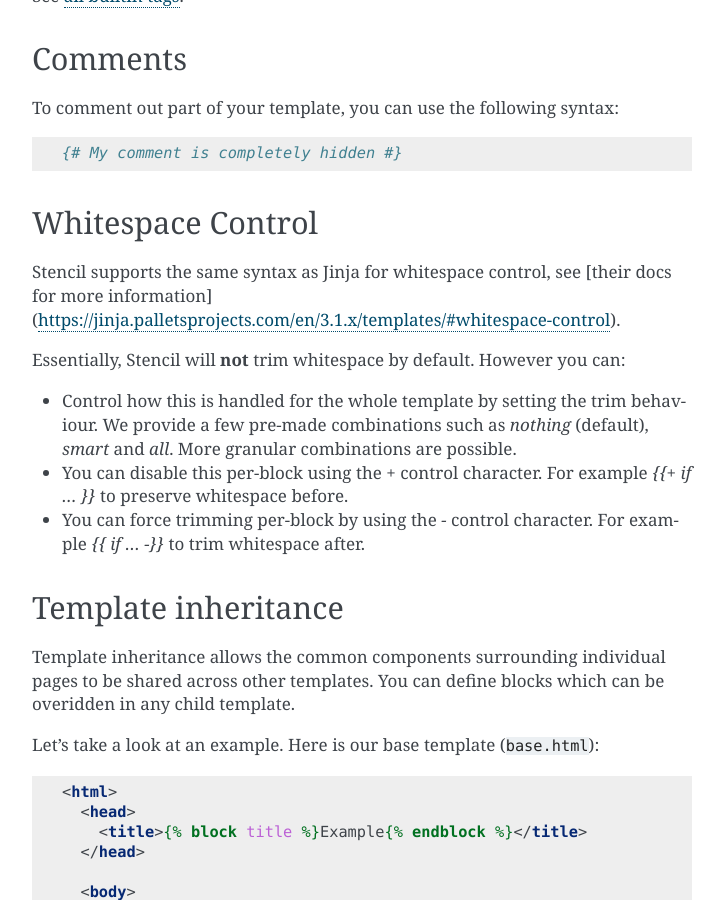
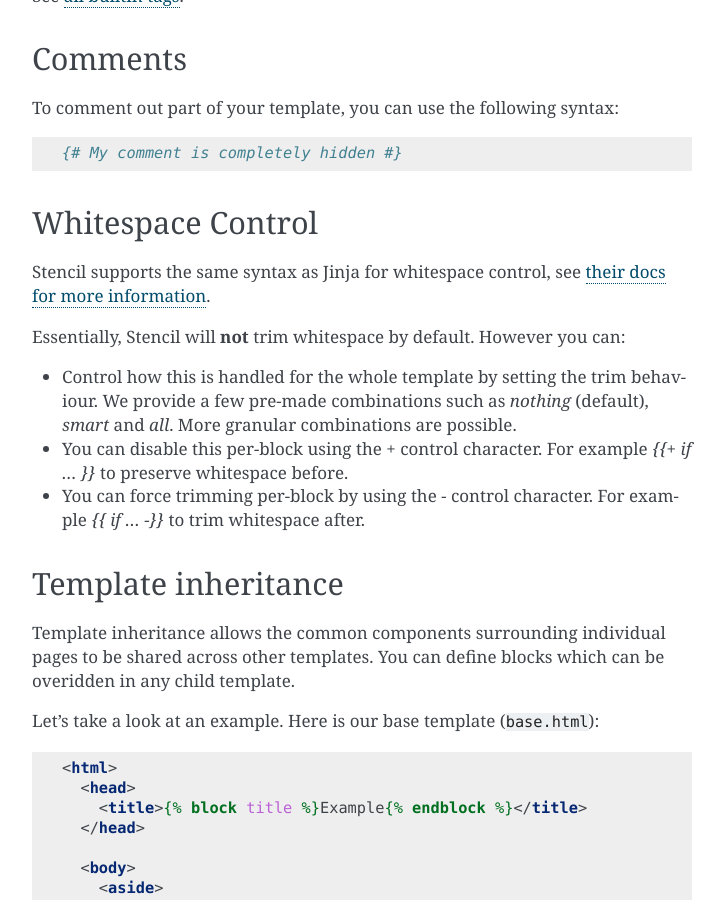
Before and after one commit to stencilproject/Stencil, a Sphinx documentation site: the page built from docs/templates.rst, in a window 1280 px wide and 900 px high, scrolled down 2051 px. Shown: the whole window, without its empty margins (388-1113 px from the left). Built offline with Sphinx 7.4.7, drawn with Linux system fonts in a browser that asks for light colours; comment, search, counter and statistics services are not loaded.

Commit message:
Small docs fix

```diff
--- a/docs/templates.rst
+++ b/docs/templates.rst
@@ -113,18 +113,18 @@ To comment out part of your template, you can use the following syntax:
 
     {# My comment is completely hidden #}
 
-.. _template-inheritance:
-
 Whitespace Control
 ------------------
 
-Stencil supports the same syntax as Jinja for whitespace control, see [their docs for more information](https://jinja.palletsprojects.com/en/3.1.x/templates/#whitespace-control).
+Stencil supports the same syntax as Jinja for whitespace control, see `their docs for more information <https://jinja.palletsprojects.com/en/3.1.x/templates/#whitespace-control>`_.
 
 Essentially, Stencil will **not** trim whitespace by default. However you can:
 
 - Control how this is handled for the whole template by setting the trim behaviour. We provide a few pre-made combinations such as `nothing` (default), `smart` and `all`. More granular combinations are possible.
 - You can disable this per-block using the `+` control character. For example `{{+ if … }}` to preserve whitespace before.
 - You can force trimming per-block by using the `-` control character. For example `{{ if … -}}` to trim whitespace after.
+
+.. _template-inheritance:
 
 Template inheritance
 --------------------
```
